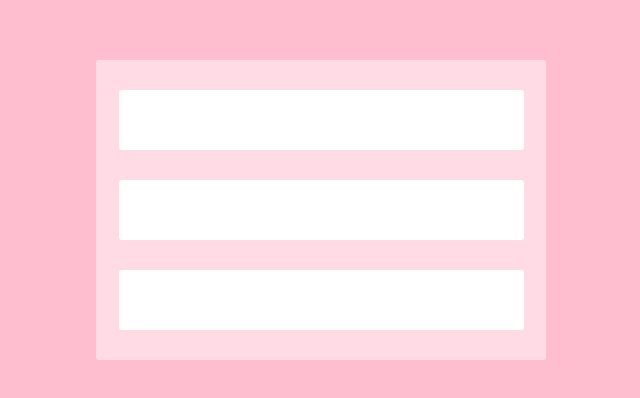
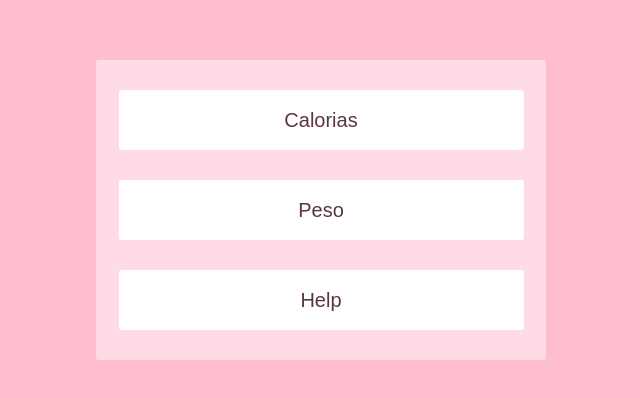
Before and after one commit to vinicius-mns/Calories-Tracker, a React (Create React App) app: page / in a window 1280 px wide. Shown: the part 190-588 px from the top of the page, without its empty margins (319-959 px from the left). Built offline with nearby package versions, Linux system fonts and the light colour scheme.

Commit message:
Estilizando modal

```diff
--- a/src/styles/home.css
+++ b/src/styles/home.css
@@ -15,6 +15,10 @@
   justify-content: space-evenly;
 }
 
+.card_component h2 {
+  color: #5a373d;
+}
+
 .link {
   background-color: transparent;
   width: 100%;
--- a/src/styles/modal.css
+++ b/src/styles/modal.css
@@ -1,5 +1,5 @@
 .modal {
-  background-color: rgb(200, 231, 248);
+  background-color: #ffdce5;
   position: fixed;
   left: 0;
   right: 0;
@@ -18,8 +18,20 @@
   animation: nascer 0.5s forwards;
 }
 
+.modal h2, h3 {
+  color: #5a373d;
+}
+
+.desmontar h2, h3 {
+  color: #5a373d;
+}
+
+::placeholder {
+  color: #5a373d3f;
+}
+
 .desmontar {
-  background-color: rgb(200, 231, 248);
+  background-color: #ffdce5;
   position: fixed;
   left: 0;
   right: 0;
```
